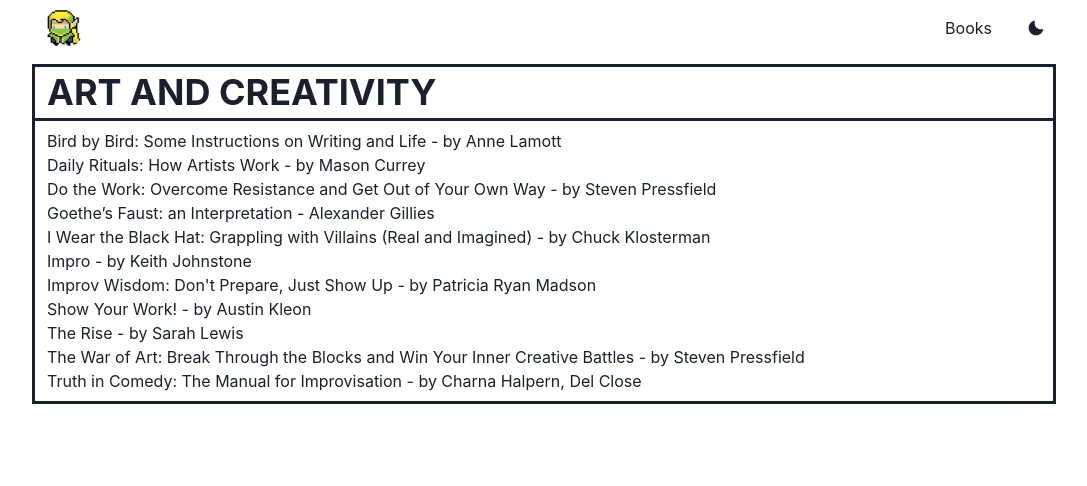
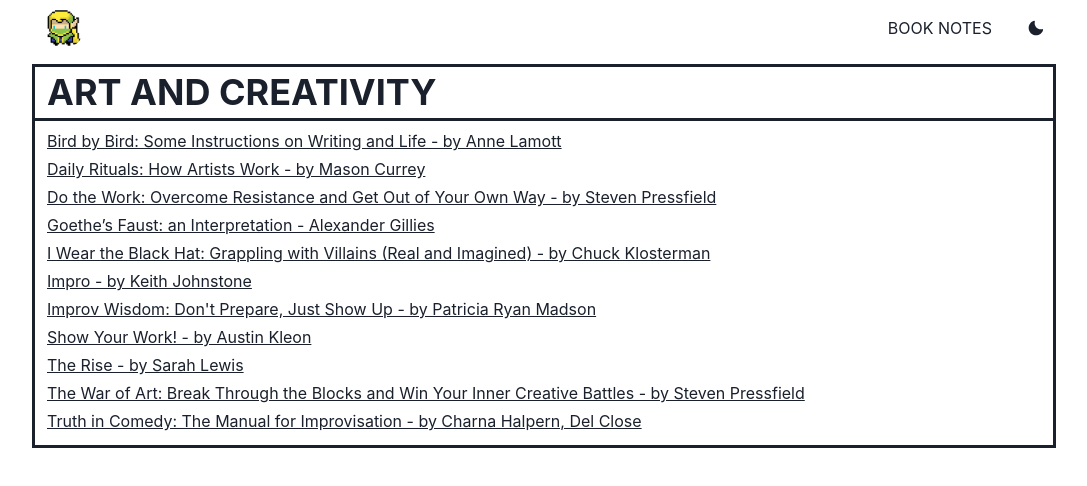
Before and after one commit to fluidself/fluidself.org, a Next.js app: page /books/art in a window 1280 px wide. Shown: the top 486 px of the page, without its empty margins (96-1183 px from the left). Built offline with nearby package versions, Linux system fonts and the light colour scheme.

Commit message:
Adjusts link styles

```diff
--- a/components/Header.js
+++ b/components/Header.js
@@ -13,7 +13,7 @@
       </NextLink>
       <Stack spacing={6} align="center" direction="row">
         <NextLink href="/books" passHref>
-          <Link>Books</Link>
+          <Link>BOOK NOTES</Link>
         </NextLink>
         <ThemeSwitch />
       </Stack>
--- a/components/search/Hits.js
+++ b/components/search/Hits.js
@@ -35,7 +35,7 @@
           return (
             <Box key={hit.objectID} py={1}>
               <NextLink href={`/books/${category}/${slug}`} passHref>
-                <Link>
+                <Link textDecoration="underline">
                   <Highlight hit={hit} attribute="title" />
                 </Link>
               </NextLink>
--- a/pages/books/[category]/index.js
+++ b/pages/books/[category]/index.js
@@ -16,9 +16,9 @@
       </Head>
       <ContentBlock heading={categoryTitle.toUpperCase()}>
         {books.map(book => (
-          <Text key={book.slug}>
+          <Text key={book.slug} mb={1}>
             <NextLink href={`/books/${category}/${book.slug}`} passHref>
-              <Link>{book.title}</Link>
+              <Link textDecoration="underline">{book.title}</Link>
             </NextLink>
           </Text>
         ))}
--- a/pages/index.js
+++ b/pages/index.js
@@ -9,7 +9,7 @@
       <Layout>
         <ContentBlock heading="CONTACT">
           <Text>me@fluidself.org</Text>
-          <Link textDecoration="underline" href="https://github.com/fluidself">
+          <Link textDecoration="underline" isExternal href="https://github.com/fluidself">
             github.com/fluidself
           </Link>
         </ContentBlock>
```
Also changed, not shown: pages/books/index.js (+4 -4 lines).
